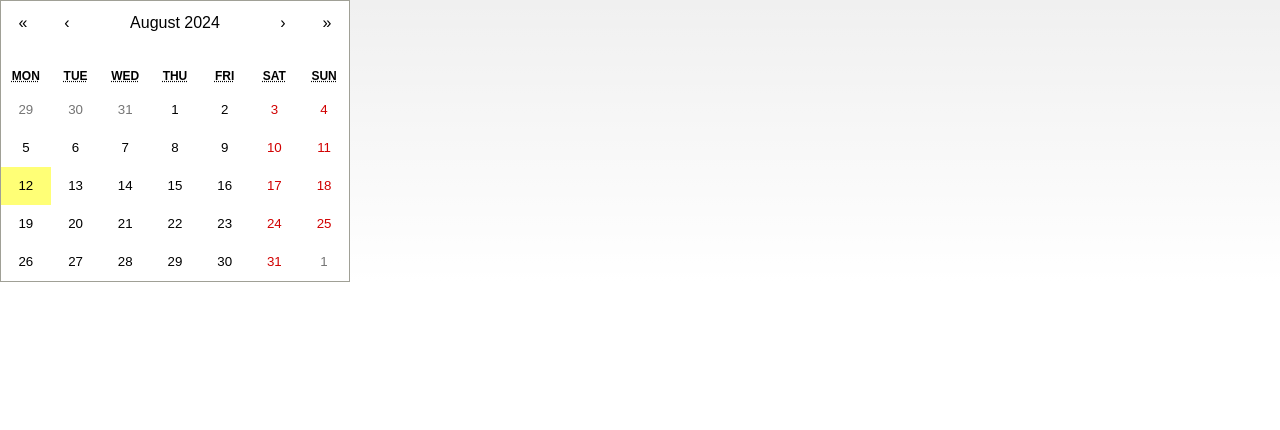
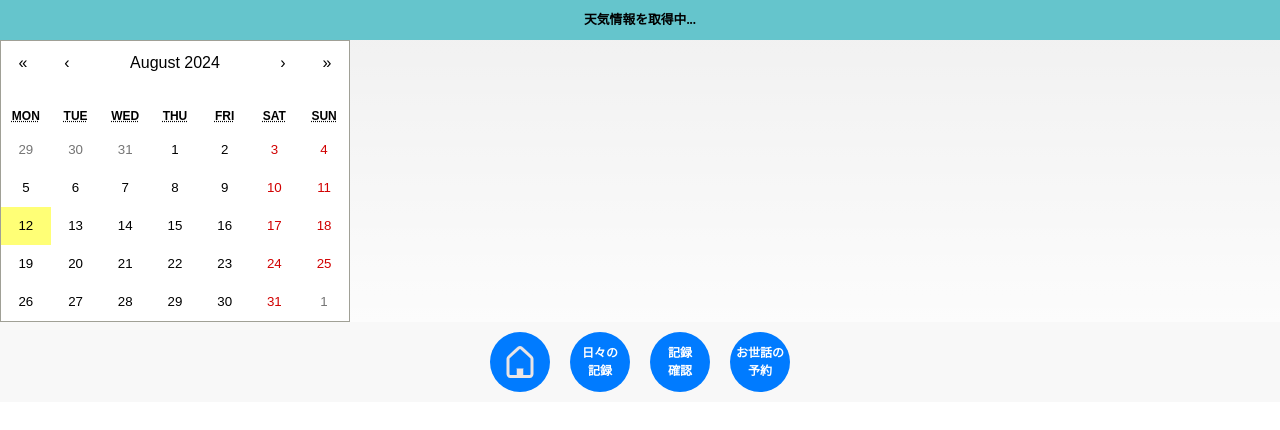
Before and after one commit to jasminetech0/Tech0DodWalkAPP, a Next.js app in the folder app_wonderful_partners/frontend/: page /top/schedule in a window 1280 px wide. Shown: the top 430 px of the page. Built offline with nearby package versions, Linux system fonts and the light colour scheme; no server answers.

Commit message:
Topからお世話予約へ遷移 お世話ページのフッター表示

```diff
--- a/app_wonderful_partners/frontend/package.json
+++ b/app_wonderful_partners/frontend/package.json
@@ -11,6 +11,7 @@
   "dependencies": {
     "@react-three/drei": "^9.109.5",
     "@react-three/fiber": "^8.17.5",
+    "date-fns": "^3.6.0",
     "framer-motion": "^11.3.24",
     "next": "^14.2.5",
     "react": "^18.3.1",
--- a/app_wonderful_partners/frontend/src/app/components/Footer.js
+++ b/app_wonderful_partners/frontend/src/app/components/Footer.js
@@ -27,7 +27,9 @@ const Footer = () => {
       <button className={styles['footer-button']}>日々の<br />記録</button>
     </Link>
     <button className={styles['footer-button']}>記録<br />確認</button>
+    <Link href="/top/schedule" passHref>
       <button className={styles['footer-button']}>お世話の<br />予約</button>
+    </Link>
   </div>
 </footer>
   );
--- a/app_wonderful_partners/frontend/src/app/top/schedule/page.jsx
+++ b/app_wonderful_partners/frontend/src/app/top/schedule/page.jsx
@@ -2,6 +2,11 @@
 import { useState } from 'react';
 import Calendar from 'react-calendar';
 import 'react-calendar/dist/Calendar.css';
+import Header from '../../components/Header';  // 正しいパスに修正
+import Footer from '../../components/Footer';
+import { ja } from 'date-fns/locale';
+
+
 
 const MyCalendar = () => {
   const [value, setValue] = useState();  // カレンダーの日付選択
@@ -54,13 +59,13 @@ const MyCalendar = () => {
 
 
 
-
-
   return (
     <div>
+      <Header />
       <Calendar
         value={value}
         onClickDay={handleDayClick}
+        locale={ja}  // ここにlocaleを追加
       />
       <div>{value?.toLocaleDateString()}</div>
 
@@ -98,6 +103,7 @@ const MyCalendar = () => {
           </div>
         </div>
       )}
+       <Footer />
     </div>
   );
 };
```
Also changed, not shown: 1 other file (tests, documents, lock files or other folders). Lines whose indentation alone changed are shown as unchanged.
